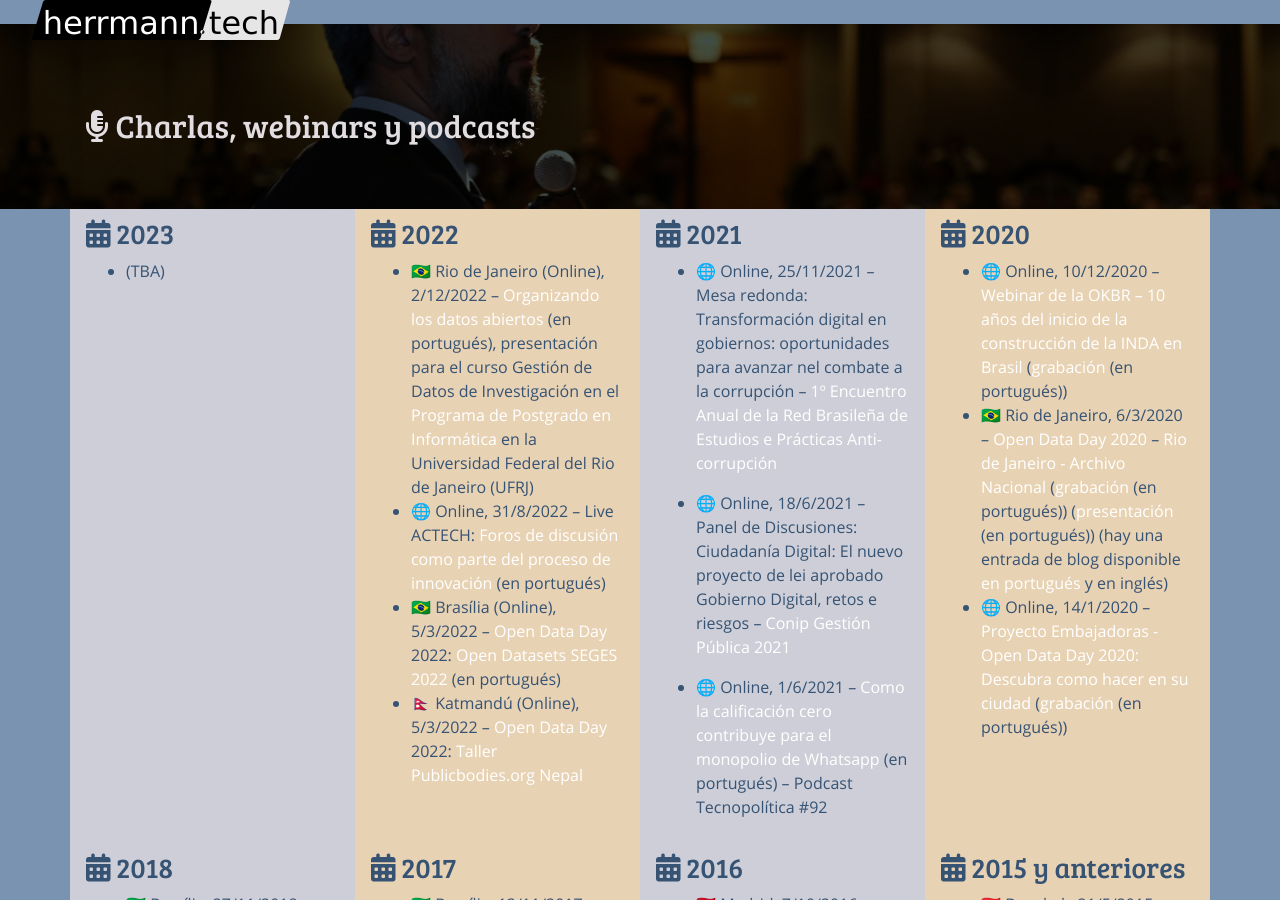
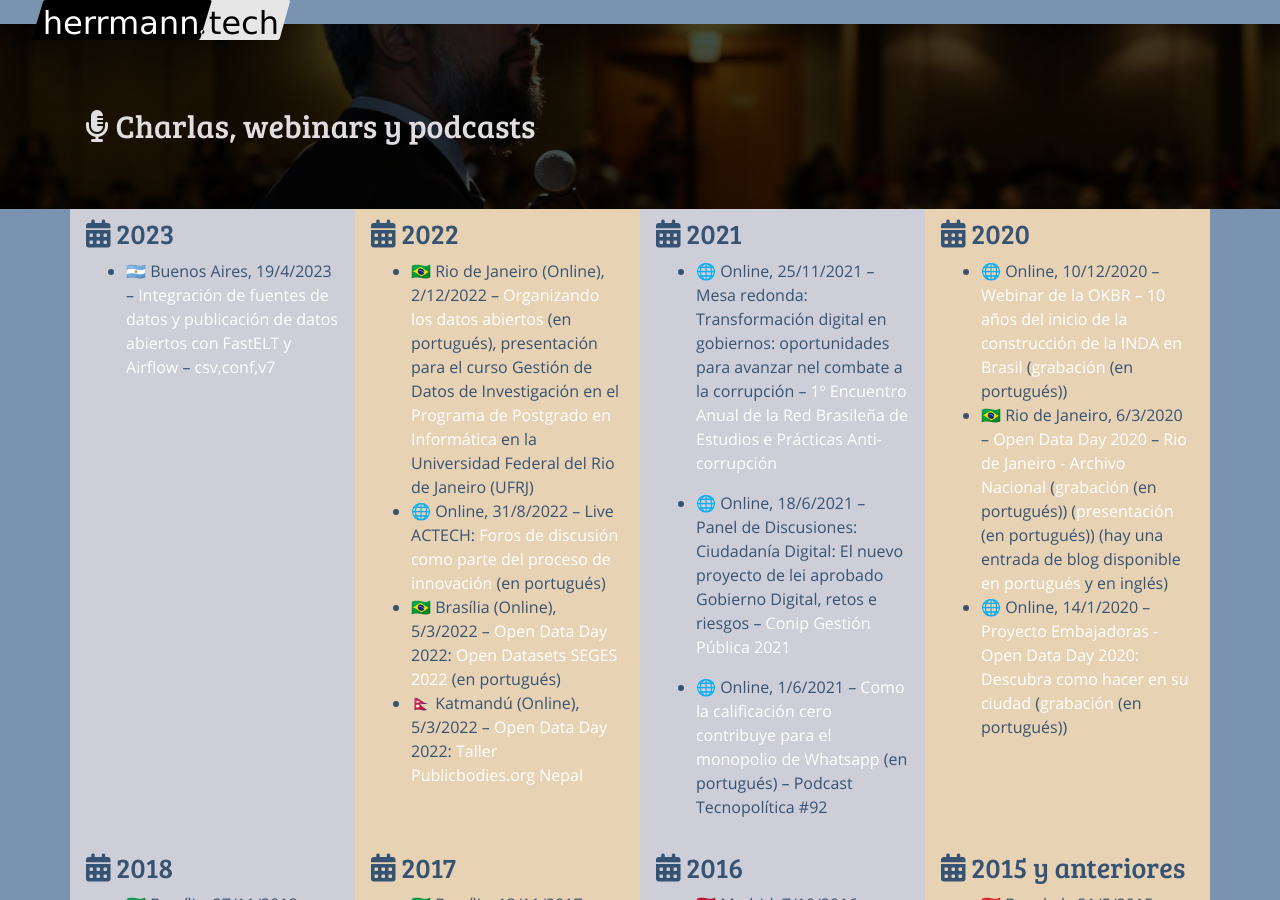
Before and after one commit to augusto-herrmann/augusto-herrmann.github.io, a Jekyll site: the page built from es/index.md, in a window 1280 px wide and 900 px high, scrolled down 2083 px. Built offline with Jekyll 4.4.1, drawn with Linux system fonts in a browser that asks for light colours.

Commit message:
Add csv,conf,v7

```diff
--- a/es/index.md
+++ b/es/index.md
@@ -125,7 +125,9 @@ Para más entradas, por favor vea [el blog](blog).
 
 ### *﻿*{: .far .fa-calendar-alt} 2023
 
-* (TBA)
+* 🇦🇷 Buenos Aires, 19/4/2023 --
+  [Integración de fuentes de datos y publicación de datos abiertos con FastELT y Airflow](https://csvconf.com/speakers/#augusto-herrmann)
+  -- [csv,conf,v7](https://csvconf.com)
 
 </div>
 </div>
```
Also changed, not shown: de/index.md (+3 -1 lines), en/index.md (+3 -1 lines), pt/index.md (+3 -1 lines).
